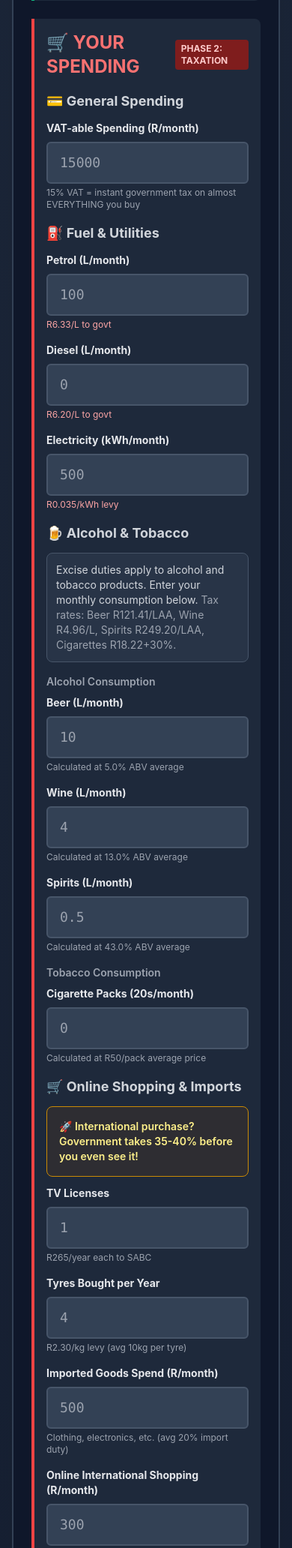
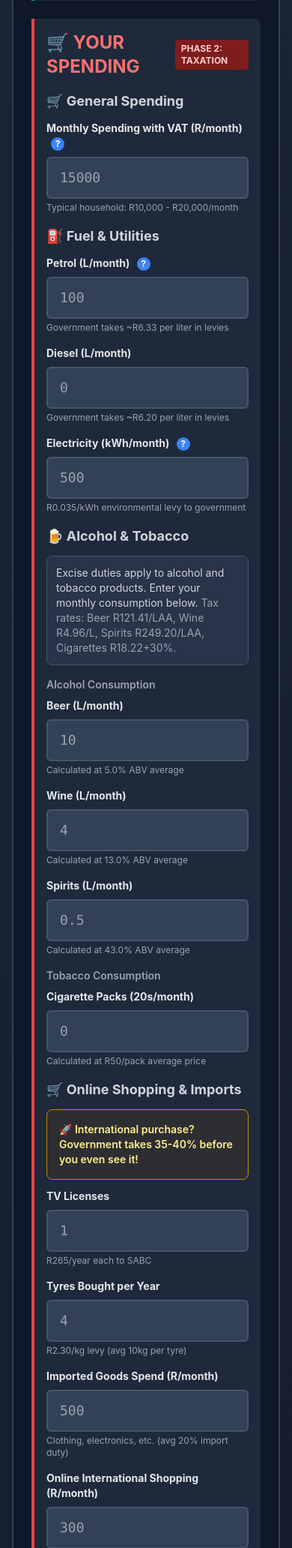
Before and after one commit to louisza/BleedRate, a FastAPI app: page / in a window 390 px wide. Shown: the part 1321-3385 px from the top of the page at 75% size. Run offline with FastAPI, Linux system fonts and the light colour scheme; some libraries are stand-ins or nearby versions.

Commit message:
feat: add interactive tooltips for confusing fields with plain language explanations
Implemented:
- Blue '?' help icons next to field labels
- Hover/focus tooltips with detailed explanations
- Plain language descriptions (not tax jargon)
- Includes/excludes examples for clarity
- Typical value ranges to help users estimate

Fields with tooltips:
✅ VAT-able spending - What items include VAT
✅ Accommodation - Hotels/Airbnb vs personal home
✅ Petrol - How to estimate liters from km driven
✅ Electricity - Where to find kWh on bill + typical usage

Tooltip features:
- Responsive design (mobile + desktop)
- Keyboard accessible (tab + focus)
- Smooth fade in/out animations
- Professional blue color scheme
- Non-intrusive inline help

User feedback addressed:
'Users often ask what is this for? What is VAT-able? Accommodation my house or Airbnb?'

Result: Reduced confusion, better estimates, higher form completion rate

Documentation: docs/TOOLTIP_IMPLEMENTATION_v2.md

```diff
--- a/app/templates/index.html
+++ b/app/templates/index.html
@@ -1,6 +1,89 @@
 {% extends "base.html" %}
 
 {% block content %}
+<style>
+    /* Tooltip Styles */
+    .tooltip-container {
+        position: relative;
+        display: inline-block;
+    }
+
+    .tooltip-icon {
+        display: inline-flex;
+        align-items: center;
+        justify-content: center;
+        width: 18px;
+        height: 18px;
+        border-radius: 50%;
+        background-color: #3b82f6;
+        color: white;
+        font-size: 12px;
+        font-weight: bold;
+        cursor: help;
+        margin-left: 6px;
+        transition: all 0.2s;
+    }
+
+    .tooltip-icon:hover {
+        background-color: #2563eb;
+        transform: scale(1.1);
+    }
+
+    .tooltip-text {
+        visibility: hidden;
+        opacity: 0;
+        width: 280px;
+        background-color: #1e293b;
+        color: #e2e8f0;
+        text-align: left;
+        border-radius: 8px;
+        padding: 12px;
+        position: absolute;
+        z-index: 1000;
+        bottom: 125%;
+        left: 50%;
+        margin-left: -140px;
+        transition: opacity 0.3s, visibility 0.3s;
+        border: 2px solid #3b82f6;
+        box-shadow: 0 4px 6px rgba(0, 0, 0, 0.3);
+        font-size: 13px;
+        line-height: 1.4;
+    }
+
+    .tooltip-text::after {
+        content: "";
+        position: absolute;
+        top: 100%;
+        left: 50%;
+        margin-left: -6px;
+        border-width: 6px;
+        border-style: solid;
+        border-color: #3b82f6 transparent transparent transparent;
+    }
+
+    .tooltip-container:hover .tooltip-text,
+    .tooltip-icon:focus + .tooltip-text {
+        visibility: visible;
+        opacity: 1;
+    }
+
+    .tooltip-example {
+        color: #94a3b8;
+        font-style: italic;
+        margin-top: 6px;
+        font-size: 12px;
+    }
+
+    /* Mobile responsive */
+    @media (max-width: 640px) {
+        .tooltip-text {
+            width: 240px;
+            margin-left: -120px;
+            font-size: 12px;
+        }
+    }
+</style>
+
 <div class="max-w-7xl mx-auto px-4 py-8">
 
     <!-- Information Banner -->
@@ -83,43 +166,86 @@
                     <span class="ml-3 text-xs bg-red-900 text-red-200 px-2 py-1 rounded">PHASE 2: TAXATION</span>
                 </h3>
 
-                <h4 class="font-bold text-gray-300 mb-3 text-lg">&#128179; General Spending</h4>
+                <h4 class="font-bold text-gray-300 mb-3 text-lg">🛒 General Spending</h4>
                 <div class="grid grid-cols-1 md:grid-cols-2 gap-4 mb-4">
                     <div>
-                        <label class="block text-sm font-bold text-gray-200 mb-2">VAT-able Spending (R/month)</label>
+                        <label class="block text-sm font-bold text-gray-200 mb-2">
+                            Monthly Spending with VAT (R/month)
+                            <span class="tooltip-container">
+                                <span class="tooltip-icon" tabindex="0">?</span>
+                                <span class="tooltip-text">
+                                    <strong>What is this?</strong><br>
+                                    Most things you buy include 15% VAT (Value Added Tax) that goes straight to government.<br>
+                                    <div class="tooltip-example">
+                                        ✅ Includes: Groceries, clothes, electronics, restaurant meals, online shopping<br>
+                                        ❌ Excludes: Rent/bond, school fees, medical aid, some basic foods
+                                    </div>
+                                </span>
+                            </span>
+                        </label>
                         <input type="number" name="std_vat_spend_month" min="0" step="100"
-                               class="w-full px-4 py-3 bg-slate-700 border-2 border-slate-600 rounded-md focus:ring-2 focus:ring-red-500 focus:border-red-500 text-white font-mono text-lg"
+                               class="w-full px-4 py-3 bg-slate-700 border-2 border-slate-600 rounded-md focus:ring-2 focus:ring-blue-500 focus:border-blue-500 text-white font-mono text-lg"
                                placeholder="15000"
                                onfocus="if(this.value=='') this.value='15000'">
-                        <p class="text-xs text-gray-400 mt-1">15% VAT = instant government tax on almost EVERYTHING you buy</p>
+                        <p class="text-xs text-gray-400 mt-1">Typical household: R10,000 - R20,000/month</p>
                     </div>
                 </div>
 
-                <h4 class="font-bold text-gray-300 mb-3 mt-4 text-lg">&#9981;&#65039; Fuel & Utilities</h4>
+                <h4 class="font-bold text-gray-300 mb-3 mt-4 text-lg">⛽ Fuel & Utilities</h4>
                 <div class="grid grid-cols-1 md:grid-cols-3 gap-4">
                     <div>
-                        <label class="block text-sm font-bold text-gray-200 mb-2">Petrol (L/month)</label>
+                        <label class="block text-sm font-bold text-gray-200 mb-2">
+                            Petrol (L/month)
+                            <span class="tooltip-container">
+                                <span class="tooltip-icon" tabindex="0">?</span>
+                                <span class="tooltip-text">
+                                    <strong>How to estimate petrol?</strong><br>
+                                    Check your fuel receipts or bank statements. Average car uses 8-12L per 100km.<br>
+                                    <div class="tooltip-example">
+                                        Examples:<br>
+                                        • 500km/month = ~50L<br>
+                                        • 1000km/month = ~100L<br>
+                                        • 1500km/month = ~150L
+                                    </div>
+                                </span>
+                            </span>
+                        </label>
                         <input type="number" name="litres_petrol_month" min="0" step="10"
-                               class="w-full px-4 py-3 bg-slate-700 border-2 border-slate-600 rounded-md focus:ring-2 focus:ring-red-500 text-white font-mono text-lg"
+                               class="w-full px-4 py-3 bg-slate-700 border-2 border-slate-600 rounded-md focus:ring-2 focus:ring-blue-500 text-white font-mono text-lg"
                                placeholder="100"
                                onfocus="if(this.value=='') this.value='100'">
-                        <p class="text-xs text-red-300 mt-1">R6.33/L to govt</p>
+                        <p class="text-xs text-gray-400 mt-1">Government takes ~R6.33 per liter in levies</p>
                     </div>
                     <div>
                         <label class="block text-sm font-bold text-gray-200 mb-2">Diesel (L/month)</label>
                         <input type="number" name="litres_diesel_month" min="0" step="10"
-                               class="w-full px-4 py-3 bg-slate-700 border-2 border-slate-600 rounded-md focus:ring-2 focus:ring-red-500 text-white font-mono text-lg"
+                               class="w-full px-4 py-3 bg-slate-700 border-2 border-slate-600 rounded-md focus:ring-2 focus:ring-blue-500 text-white font-mono text-lg"
                                placeholder="0"
                                onfocus="if(this.value=='') this.value='0'">
-                        <p class="text-xs text-red-300 mt-1">R6.20/L to govt</p>
+                        <p class="text-xs text-gray-400 mt-1">Government takes ~R6.20 per liter in levies</p>
                     </div>
                     <div>
-                        <label class="block text-sm font-bold text-gray-200 mb-2">Electricity (kWh/month)</label>
+                        <label class="block text-sm font-bold text-gray-200 mb-2">
+                            Electricity (kWh/month)
+                            <span class="tooltip-container">
+                                <span class="tooltip-icon" tabindex="0">?</span>
+                                <span class="tooltip-text">
+                                    <strong>Where to find kWh?</strong><br>
+                                    Check your monthly electricity bill - it shows kWh used. Or check your prepaid meter history.<br>
+                                    <div class="tooltip-example">
+                                        Typical usage:<br>
+                                        • Small apartment: 200-400 kWh<br>
+                                        • Medium house: 500-800 kWh<br>
+                                        • Large house: 900-1500 kWh
+                                    </div>
+                                </span>
+                            </span>
+                        </label>
                         <input type="number" name="electricity_kwh_month" min="0" step="50"
-                               class="w-full px-4 py-3 bg-slate-700 border-2 border-slate-600 rounded-md focus:ring-2 focus:ring-red-500 text-white font-mono text-lg"
+                               class="w-full px-4 py-3 bg-slate-700 border-2 border-slate-600 rounded-md focus:ring-2 focus:ring-blue-500 text-white font-mono text-lg"
                                placeholder="500"
                                onfocus="if(this.value=='') this.value='500'">
-                        <p class="text-xs text-red-300 mt-1">R0.035/kWh levy</p>
+                        <p class="text-xs text-gray-400 mt-1">R0.035/kWh environmental levy to government</p>
                     </div>
                 </div>
 
@@ -248,15 +374,28 @@
                     </div>
                 </div>
 
-                <h4 class="font-bold text-gray-300 mb-3 mt-4 text-lg">&#127976; Accommodation (annual)</h4>
+                <h4 class="font-bold text-gray-300 mb-3 mt-4 text-lg">🏨 Accommodation & Travel</h4>
                 <div class="grid grid-cols-1 gap-4 mb-4">
                     <div>
-                        <label class="block text-sm font-bold text-gray-200 mb-2">Annual Accommodation Spend (R/year)</label>
-                        <input type="number" name="annual_accommodation_spend" min="0" step="0.01"
-                               class="w-full px-4 py-3 bg-slate-700 border-2 border-slate-600 rounded-md focus:ring-2 focus:ring-red-500 text-white font-mono text-lg"
+                        <label class="block text-sm font-bold text-gray-200 mb-2">
+                            Annual Accommodation Spend (R/year)
+                            <span class="tooltip-container">
+                                <span class="tooltip-icon" tabindex="0">?</span>
+                                <span class="tooltip-text">
+                                    <strong>What counts as accommodation?</strong><br>
+                                    Only commercial accommodation like hotels, guest houses, Airbnb, B&Bs. Has a 1% tourism levy.<br>
+                                    <div class="tooltip-example">
+                                        ✅ Includes: Hotels, Airbnb, guest houses, lodges<br>
+                                        ❌ Excludes: Your own home/rent, staying with friends/family
+                                    </div>
+                                </span>
+                            </span>
+                        </label>
+                        <input type="number" name="annual_accommodation_spend" min="0" step="100"
+                               class="w-full px-4 py-3 bg-slate-700 border-2 border-slate-600 rounded-md focus:ring-2 focus:ring-blue-500 text-white font-mono text-lg"
                                placeholder="5000"
                                onfocus="if(this.value=='') this.value='5000'">
-                        <p class="text-xs text-gray-400 mt-1">Hotels, Airbnb - 1% tourism levy</p>
+                        <p class="text-xs text-gray-400 mt-1">Typical: R5,000 - R15,000/year for holidays</p>
                     </div>
                 </div>
             </div>
```
Also changed, not shown: docs/TOOLTIP_IMPLEMENTATION_v2.md (added, +172 -0 lines).
